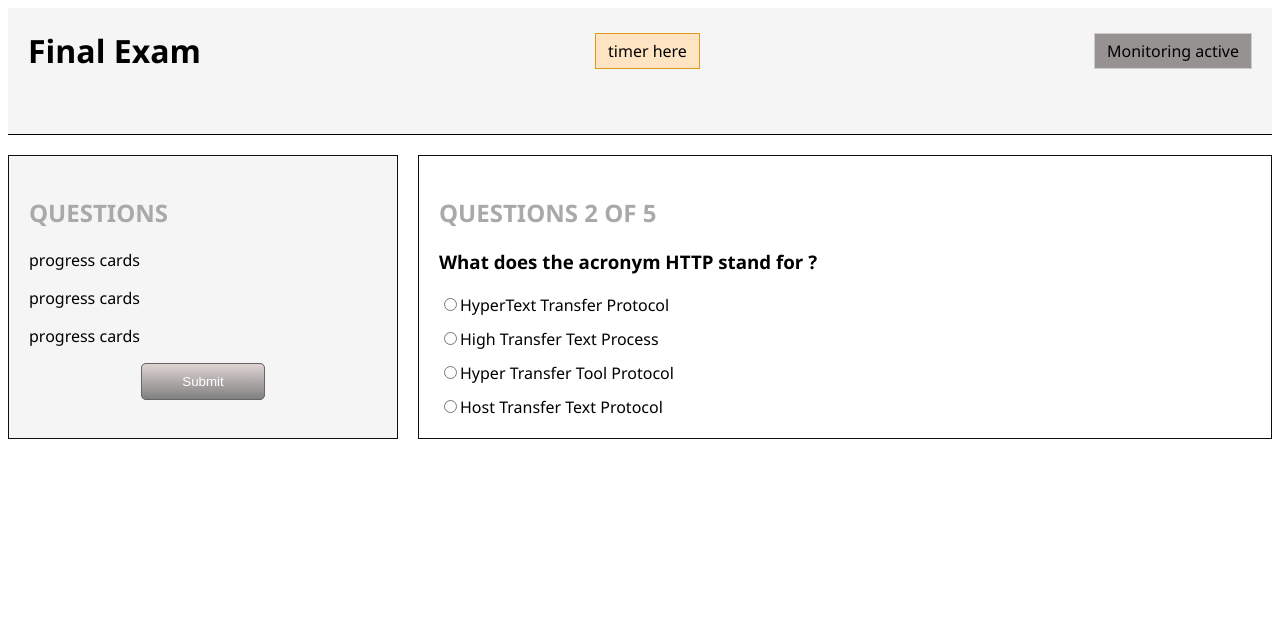
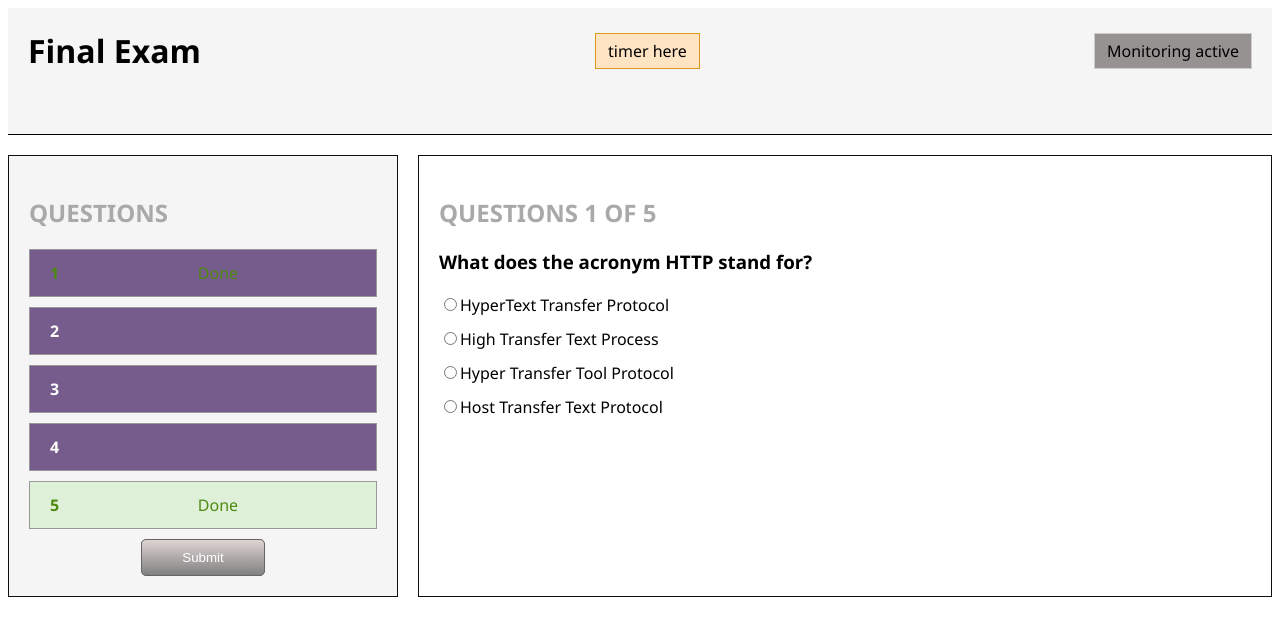
Before and after one commit to summer-group5/ai-exam-platform, a React app in the folder frontend/: page /Coursepage/1/exam in a window 1280 px wide. Shown: the top 636 px of the page. Built offline with nearby package versions, Linux system fonts and the light colour scheme; no server answers; the database is empty; the HTML template or start-up script is replaced by a standard one.

Commit message:
created questions components and prop.

```diff
--- a/frontend/src/components/questionscard/Questionscard.jsx
+++ b/frontend/src/components/questionscard/Questionscard.jsx
@@ -1,21 +1,50 @@
 import React from 'react'
 
 
-export default function Questionscard() {
-   question,
-    options,
+export default function Questionscard( {
+     questionNumber,
+  totalQuestions,
+  question,
+  options,
   selectedAnswer,
   setSelectedAnswer
 
-
+  }) {
 
     return (
 
+    <div className="question-container">
 
-    <div className='question-card'>
+                 <h2>QUESTIONS {questionNumber}  OF {totalQuestions}</h2>
+         <h3>{question}</h3>
 
-        Questionscard
+           <div className="question-options">
 
-        </div>
+  {options.map((option) => (
+    <div className="option" key={option}>
+
+    <input
+      type="radio"
+      name="exam-question"
+      value={option}
+      checked={selectedAnswer === option}
+      onChange={(e) => setSelectedAnswer(e.target.value)}
+
+    />
+
+
+    <span>{option}</span>
+
+  </div>
+
+   ))}
+
+  </div>
+
+</div>
+
+
+
+
   )
 }
--- /dev/null
+++ b/frontend/src/components/questionscard/questionprogress/QuestionProgress.css
@@ -0,0 +1,46 @@
+.question-progress-card {
+  display: flex;
+
+  align-items: center;
+
+  padding: 12px 20px;
+
+  border: 1px solid #999;
+
+  background: #765c8d;
+
+  color: white;
+
+  margin-bottom: 10px;
+
+  cursor: pointer;
+
+  position: relative;
+}
+
+.question-number {
+  width: 30px;
+
+  text-align: left;
+
+  font-weight: bold;
+
+  flex-shrink: 0;
+}
+
+
+.question-status {
+  flex: 1;
+
+  text-align: center;
+}
+
+
+.question-progress-card.done {
+  background: #dff0d8;
+  color: #4f8a10;
+}
+
+.question-progress-card.current {
+  background: #765c8d;
+}
--- /dev/null
+++ b/frontend/src/components/questionscard/questionprogress/QuestionProgress.jsx
@@ -0,0 +1,45 @@
+import React from 'react';
+import'./QuestionProgress.css'
+export default function QuestionProgress({
+  questions,
+  currentQuestion,
+  setCurrentQuestion
+}) {
+  return (
+    <div className="question-list">
+
+      <h2>QUESTIONS</h2>
+
+      {questions.map((question, index) => (
+
+       <div
+  key={index}
+  className={`
+    question-progress-card
+    ${question.answered ? 'done' : ''}
+    ${currentQuestion === index ? 'current' : ''}
+  `}
+  onClick={() => setCurrentQuestion(index)}
+>
+
+  <span className="question-number">
+    {index + 1}
+  </span>
+
+  <span className="question-status">
+    {
+      question.answered
+      ? 'Done'
+      : currentQuestion === index
+      ? 'Current'
+      : ''
+    }
+  </span>
+
+</div>
+
+      ))}
+
+    </div>
+  );
+}
--- a/frontend/src/pages/Exampage.jsx
+++ b/frontend/src/pages/Exampage.jsx
@@ -1,13 +1,70 @@
 import React, {useState} from 'react'
 import './Exampage.css'
-
-
+import Questionscard from '../components/questionscard/Questionscard';
+import QuestionProgress from '../components/questionscard/questionprogress/QuestionProgress';
 
 
 export default function Exampage() {
+const [currentQuestion, setCurrentQuestion] = useState(0);
+const [selectedAnswer, setSelectedAnswer] = useState('');
 
-   const [selectedAnswer, setSelectedAnswer] = useState('');
 
+  const questions = [
+  {
+    title: 'What does the acronym HTTP stand for?',
+    options: [
+      'HyperText Transfer Protocol',
+      'High Transfer Text Process',
+      'Hyper Transfer Tool Protocol',
+      'Host Transfer Text Protocol'
+    ],
+    answered: true
+  },
+
+  {
+    title: 'Which HTML tag creates a hyperlink?',
+    options: [
+      '<a>',
+      '<link>',
+      '<href>',
+      '<url>'
+    ],
+    answered: false
+  },
+
+  {
+    title: 'Which CSS property changes text color?',
+    options: [
+      'color',
+      'font-color',
+      'text-style',
+      'background'
+    ],
+    answered: false
+  },
+
+  {
+    title: 'What is React mainly used for?',
+    options: [
+      'Building user interfaces',
+      'Database management',
+      'Server hosting',
+      'Operating systems'
+    ],
+    answered: false
+  },
+
+  {
+    title: 'Which JavaScript method prints to the browser console?',
+    options: [
+      'console.log()',
+      'print()',
+      'write()',
+      'display()'
+    ],
+    answered: true
+  }
+];
 
 
     return (
@@ -33,10 +90,11 @@ export default function Exampage() {
         <section className='exam-section'>
 
         <div className="progress-bar">
-            <h2>QUESTIONS</h2>
-            <p>progress cards</p>
-            <p>progress cards</p>
-            <p>progress cards</p>
+         <QuestionProgress
+  questions={questions}
+  currentQuestion={currentQuestion}
+  setCurrentQuestion={setCurrentQuestion}
+/>
          <div className="button-container">
             <button className='submit'id="submit-grad">Submit</button>
           </div>
@@ -45,61 +103,15 @@ export default function Exampage() {
          </section>
 
             <section className='exam-section'>
-             <div className="question-container">
-                 <h2>QUESTIONS 2 OF 5</h2>
-         <h3>What does the acronym HTTP stand for ?</h3>
 
-           <div className="question-options">
-
-  <div className="option">
-    <input
-      type="radio"
-      name="http-question"
-      value="HyperText Transfer Protocol"
-      checked={selectedAnswer === 'HyperText Transfer Protocol'}
-      onChange={(e) => setSelectedAnswer(e.target.value)}
-    />
-    <span>HyperText Transfer Protocol</span>
-  </div>
-
-  <div className="option">
-    <input
-      type="radio"
-      name="http-question"
-      value="High Transfer Text Process"
-      checked={selectedAnswer === 'High Transfer Text Process'}
-      onChange={(e) => setSelectedAnswer(e.target.value)}
-    />
-    <span>High Transfer Text Process</span>
-  </div>
-
-  <div className="option">
-    <input
-      type="radio"
-      name="http-question"
-      value="Hyper Transfer Tool Protocol"
-      checked={selectedAnswer === 'Hyper Transfer Tool Protocol'}
-      onChange={(e) => setSelectedAnswer(e.target.value)}
-    />
-    <span>Hyper Transfer Tool Protocol</span>
-  </div>
-
-  <div className="option">
-    <input
-      type="radio"
-      name="http-question"
-      value="Host Transfer Text Protocol"
-      checked={selectedAnswer === 'Host Transfer Text Protocol'}
-      onChange={(e) => setSelectedAnswer(e.target.value)}
-    />
-    <span>Host Transfer Text Protocol</span>
-  </div>
-
-</div>
-
-
-        </div>
-
+        <Questionscard
+          questionNumber={currentQuestion+1}
+          totalQuestions={questions.length}
+          question={questions[currentQuestion].title}
+          options={questions[currentQuestion].options}
+          selectedAnswer={selectedAnswer}
+          setSelectedAnswer={setSelectedAnswer}
+        />
 
         </section>
 
```
